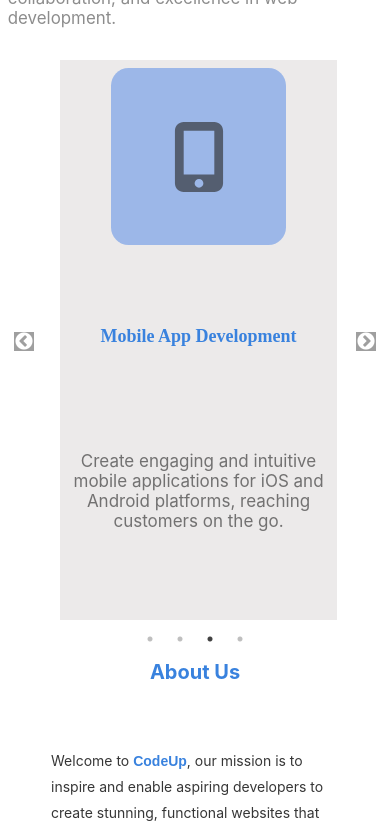
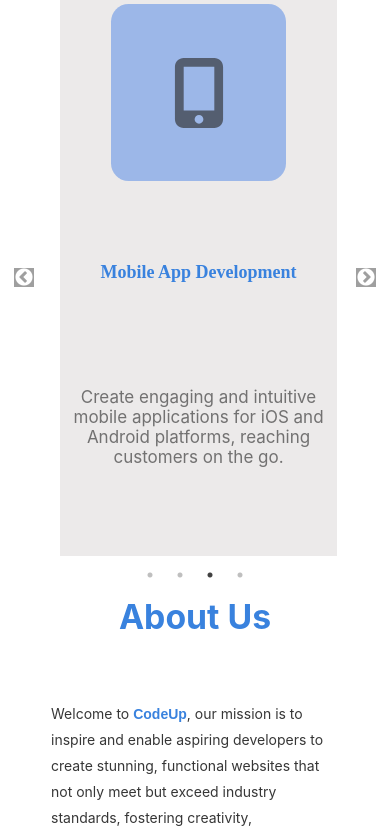
Before and after one commit to RayanAlHassan/codeUp_client, a React (Create React App) app in the folder client/: page / in a window 390 px wide. Shown: the part 1156-1987 px from the top of the page. Built offline with nearby package versions, Linux system fonts and the light colour scheme; a web font is replaced by a local one.

Commit message:
about us img

```diff
--- a/client/src/Component/AboutUs/AboutUs.module.css
+++ b/client/src/Component/AboutUs/AboutUs.module.css
@@ -35,9 +35,10 @@
 
 .header {
   color: var(--main-blue);
-  font-size: 3rem;
   text-align: center;
   margin-bottom: 2rem;
+  margin-top: 4rem;
+  font-size: 6vh;
 }
 
 .div {
@@ -55,7 +56,7 @@
   background-size: cover;
   object-fit: 100%;
   background-position: center center;
-  border-radius: 376% 20% 19% 111%;
+  border-radius: 329% 432% 180% 291%;
 }
 
 .span {
@@ -134,7 +135,8 @@
     font-size: 20px;
   }
   .header {
-    font-size: 20px;
+    font-size: 4vh;
+    margin-top: 4rem;
   }
 }
 @media (max-width: 700px) {
@@ -152,8 +154,11 @@
   .action {
     font-size: 14px;
   }
-  .header {
+  .imgg {
+    border-radius: 0;
+
   }
+
 }
 @media (max-width: 600px) {
   .right {
--- a/client/src/Component/HeroSection/HeroSection.module.css
+++ b/client/src/Component/HeroSection/HeroSection.module.css
@@ -1,5 +1,4 @@
 .container {
-  margin-bottom: 4rem;
   display: flex;
   height: 100vh;
   box-shadow: 0 0 20px 10px rgba(238, 238, 238, 0.5); /* Adjust the blur radius and color as needed */
--- a/client/src/Component/OurServices/OurServices.module.css
+++ b/client/src/Component/OurServices/OurServices.module.css
@@ -27,7 +27,7 @@ h2 {
 .right {
   width: 96%;
   margin-top: 1rem;
-  font-size: 3vh;
+  font-size: 23px;
   color: var(--grays-color);
   margin-bottom: 2rem;
 }
@@ -43,7 +43,7 @@ h2 {
   position: relative;
   text-decoration: none;
   color: rgba(43, 43, 43, 0.63);
-  height: 570px;
+  height: 490px;
   margin-right: 10px;
   padding: 20px;
   overflow: hidden;
@@ -108,6 +108,12 @@ h2 {
 .card:hover .hoverDetails {
   opacity: 1;
 }
+@media (max-width: 920px) {
+
+  h1 {
+    font-size: 4vh;
+  }
+}
 @media (max-width:560px) {
   .bcgIcon{
     width: 63%;
```
